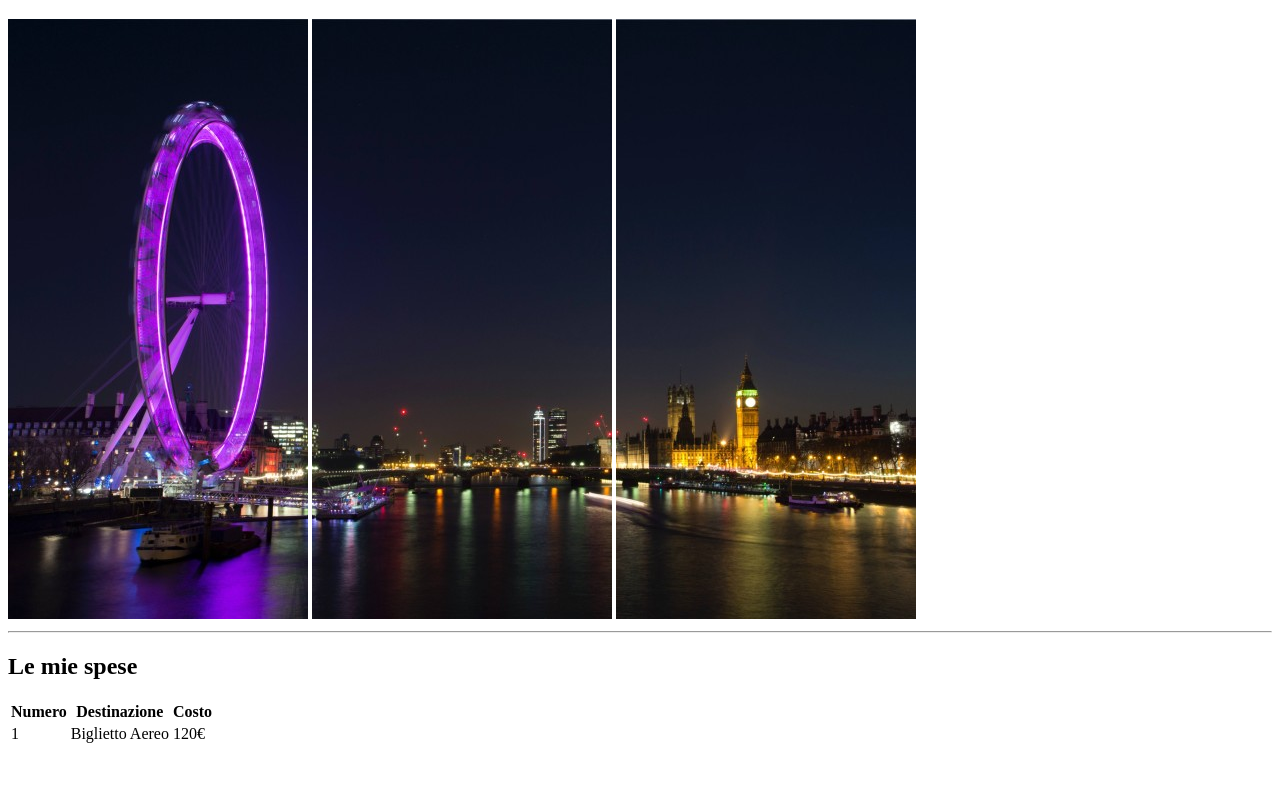
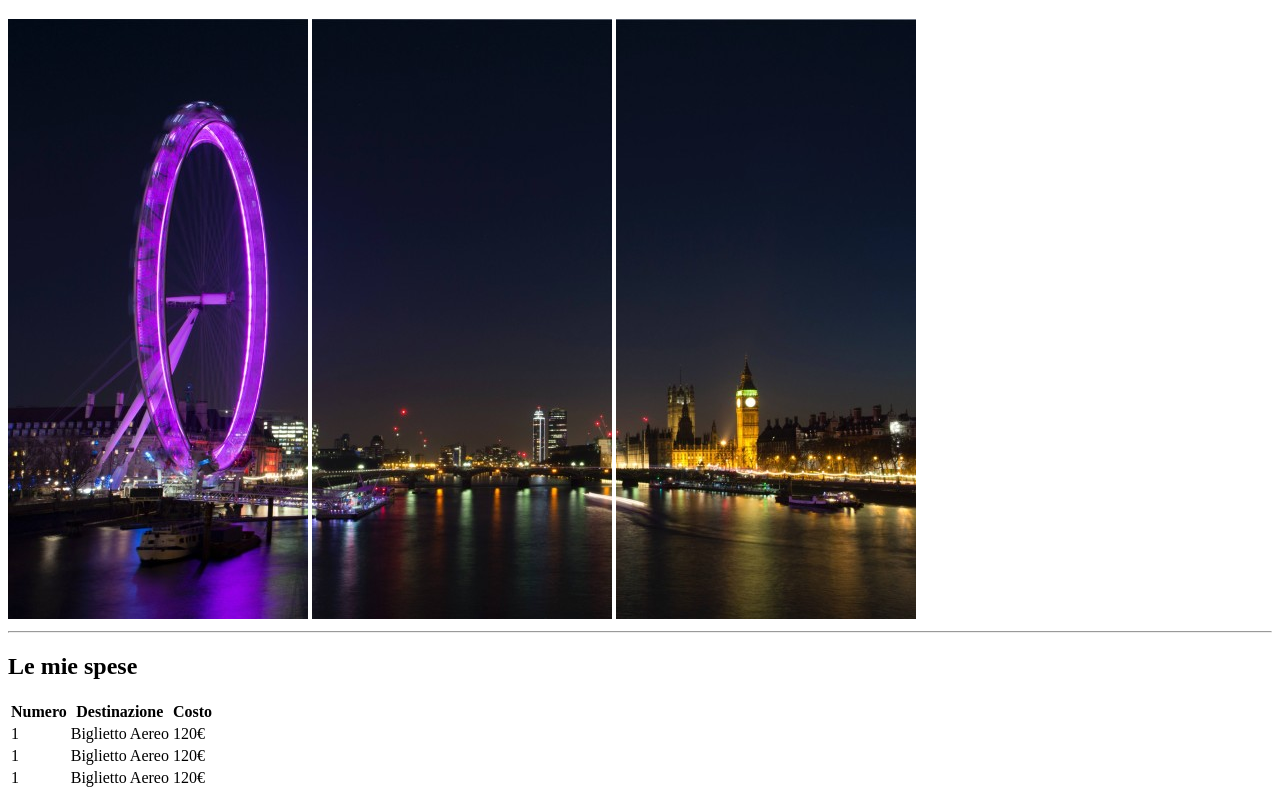
Before and after one commit to Yorbit/html-london-trip, a plain HTML site: page index.html in a window 1280 px wide. Shown: the part 61-859 px from the top of the page. Before the commit the page ends 815 px from the top, so only its background shows below. Drawn offline with Linux system fonts and the light colour scheme.

Commit message:
Start Table

```diff
--- a/index.html
+++ b/index.html
@@ -30,6 +30,16 @@
                 <td>Biglietto Aereo</td>
                 <td>120€</td>
             </tr>
+            <tr>
+                <td>1</td>
+                <td>Biglietto Aereo</td>
+                <td>120€</td>
+            </tr>
+            <tr>
+                <td>1</td>
+                <td>Biglietto Aereo</td>
+                <td>120€</td>
+            </tr>
         </tbody>
 
     </table>
```
